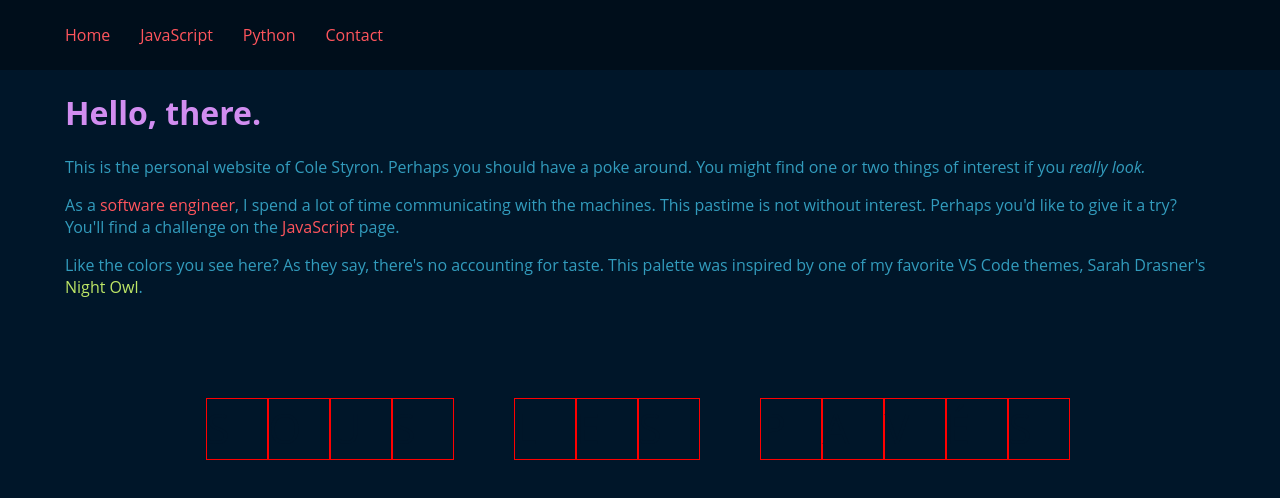
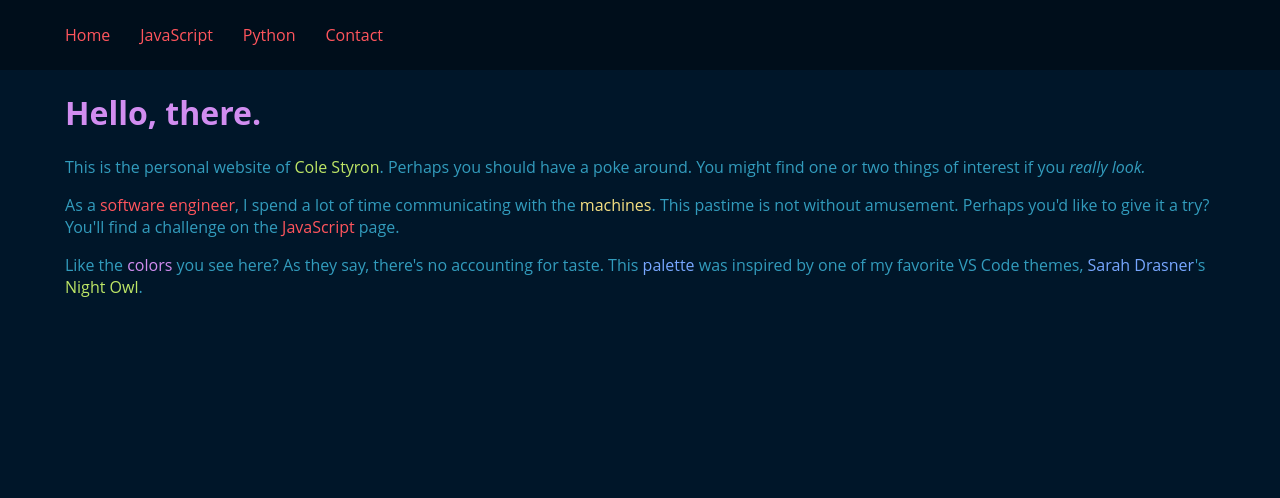
Before and after one commit to C-STYR/homesite, a Next.js app: page / in a window 1280 px wide. Shown: the top 498 px of the page. Built offline with nearby package versions, Linux system fonts and the light colour scheme.

Commit message:
fixed hidden boxes on index

```diff
--- a/pages/index.tsx
+++ b/pages/index.tsx
@@ -2,42 +2,43 @@ import Meta from '../components/Meta'
 import Link from 'next/link'
 import style from '../styles/index.module.scss'
 
-const colors: string[] = ["#D18DF0", "#F6E183", "#BDE666", "#FF555D", "#77A7FF"]
+const colors: string[] = ["#D18DF0", " #F6E183", " #BDE666", " #FF555D", " #77A7FF"]
 
-const d: JSX.Element = <div className={style.D}></div>;
 const plage: string[] = ["S", "O", "U", "S", " ", "L", "E", "S", " ", "P", "A", "V", "É", "S"]
-// const plage: string[] = ["S", "O"]
 
 const key = (): number => Math.floor(Math.random()*10000)
+const colorKey = (): number => Math.floor(Math.random()*5)
 
 const sous: JSX.Element[] = plage.map(e => {
-  if (e === " ") return <div className={style.D} key={key()}>{e}</div>;
-  else return <div className={style.D} key={key()} style={{border: "1px solid red"}}>{e}</div>
+  if (e === " ") return <div className={style.D} style={{border: "1px solid #001629"}} key={key()}>{e}</div>;
+  else return <div className={style.D} key={key()} style={{border: `1px solid ${colors[colorKey()]}`}}>{e}</div>
 })
 
+//style={{border: `1px solid ${colors[colorKey()]}`}}
 const Home = () => (
 
     <div>
       <Meta title="Home"/>
       <h1>Hello, there.</h1>
       <p>
-        This is the personal website of <span style={{color: "$yel-grn"}}> Cole Styron</span>.
+        This is the personal website of <span style={{color: "#BDE666"}}> Cole Styron</span>.
         Perhaps you should have a poke around. You might find one or two things of interest if you <i>really look.</i>
       </p>
 
       <p>
-        As a <span style={{color: "#FF555D"}}>software engineer</span>, I spend a lot of time communicating with the <span style={{color: "$yellow"}}>machines</span>. This pastime is not
-        without interest. Perhaps you'd like to give it a try? You'll find a challenge on
+        As a <span style={{color: "#FF555D"}}>software engineer</span>, I spend a lot of time communicating
+        with the <span style={{color: "#F6E183"}}>machines</span>. This pastime is not
+        without amusement. Perhaps you'd like to give it a try? You'll find a challenge on
         the <span className={style.jlink}><Link href='/javascript'>JavaScript</Link></span> page.
       </p>
       <p>
-        Like the <span  style={{color: "$purple"}} > colors</span> you see here? As they say, there's no accounting for taste.
-        This palette was inspired by one of my favorite VS Code themes,
-        <span style={{color: "$lavender"}} > Sarah Drasner</span>'s <span className={style.nlink}>
+        Like the <span  style={{color: "#D18DF0"}} > colors</span> you see here? As they say, there's no accounting for taste.
+        This <span style={{color: "#77A7FF"}} > palette</span> was inspired by one of my favorite VS Code themes,
+        <span style={{color: "#77A7FF"}} > Sarah Drasner</span>'s <span className={style.nlink}>
         <Link href="https://marketplace.visualstudio.com/items?itemName=sdras.night-owl">Night Owl</Link></span>.
       </p>
       <div className={style.sousContainer}>
-      {sous}
+        {sous}
       </div>
     </div>
 
--- a/styles/index.module.scss
+++ b/styles/index.module.scss
@@ -7,7 +7,6 @@ $lavender: #77A7FF;
 $navBackground: #000E1B;
 $yellow: #F6E183;
 $yel-grn: #BDE666;
-
 
 .jlink {
   color: $red;
@@ -26,6 +25,7 @@ $yel-grn: #BDE666;
 
 .sousContainer {
   margin-top: 100px;
+  margin-left: -100px;
   display: flex;
   flex-direction: row;
   justify-content: center;
@@ -37,12 +37,15 @@ $yel-grn: #BDE666;
   width: 60px;
   height: 60px;
   font-size: 42px;
+  opacity: 0;
+  // border-radius: 10px;
+  // text-align: center;
 }
 
 .D:hover {
   color: #fff;
-  /* border: 1px solid red; */
+  opacity: 1;
   border-radius: 10px;
   text-align: center;
-  line-height: 60px;
+  // line-height: 60px;
 }
```
